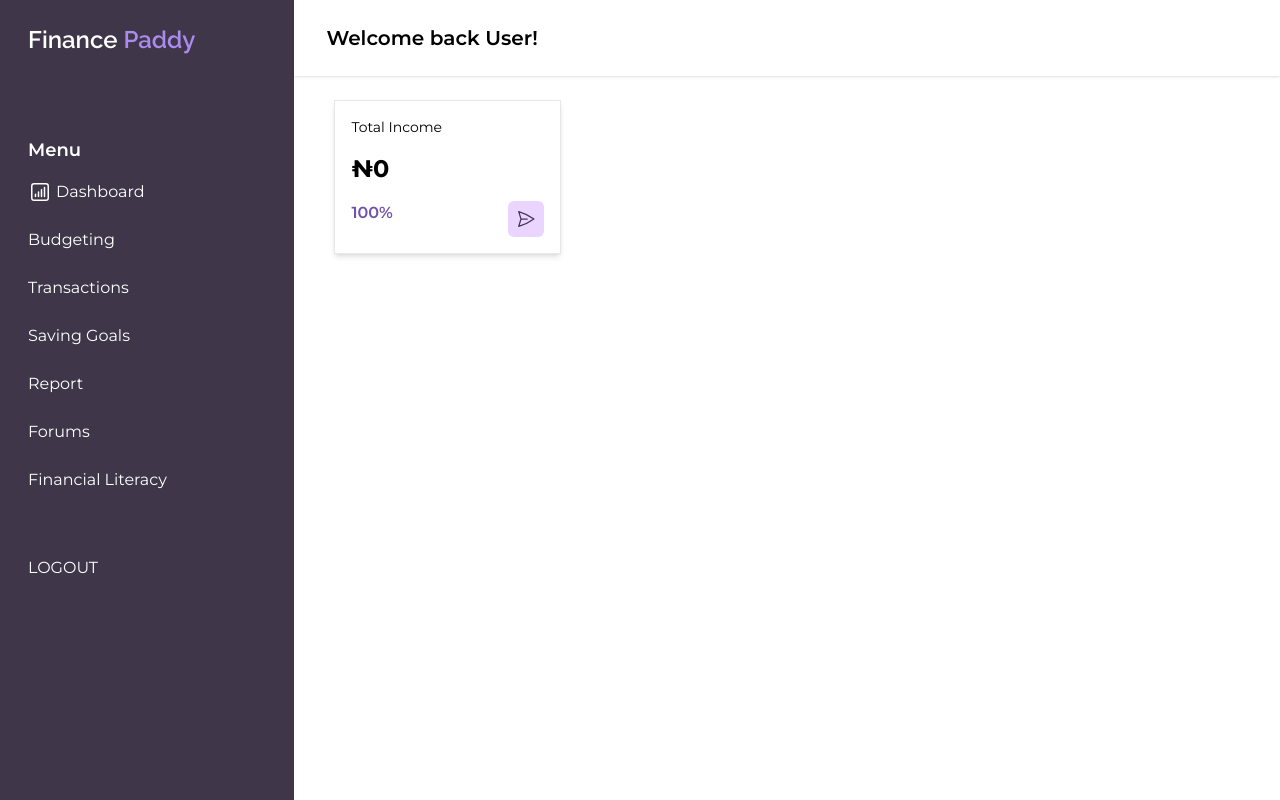
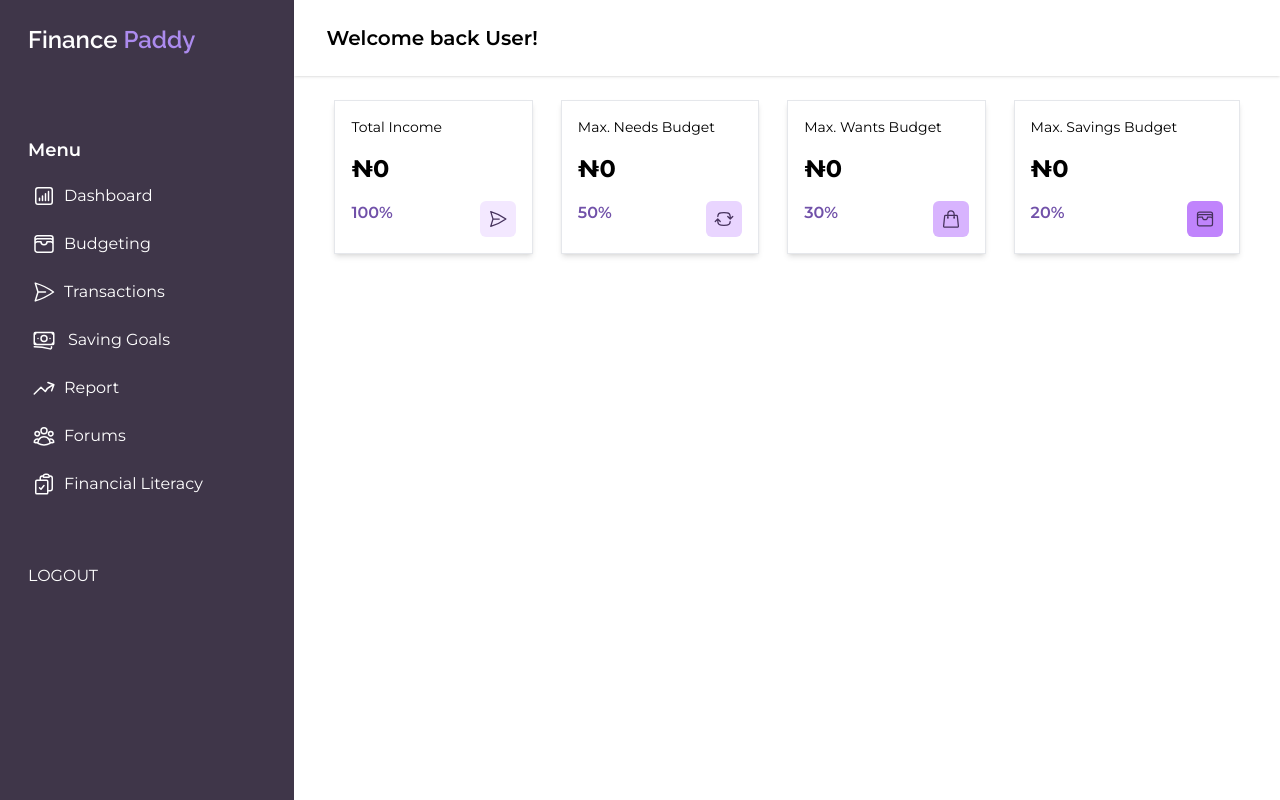
Before and after one commit to mabas-maryam/finance-paddy, a React (Vite) app: page /dashboard in a window 1280 px wide. Built offline with nearby package versions, Linux system fonts and the light colour scheme.

Commit message:
added icons, and some contents on the dashboard

```diff
--- a/src/pages/dashboard/Dashboard.jsx
+++ b/src/pages/dashboard/Dashboard.jsx
@@ -18,8 +18,8 @@ const Dashboard = () => {
           <div className="text-white pt-20">
             <p className="font-semibold text-lg">Menu</p>
 
-            <ul className=" mt-4 flex flex-col space-y-6">
-              <li className="flex items-center gap-1">
+            <ul className=" mt-4 flex flex-col space-y-4 ">
+              <li className="flex items-center gap-2 hover:bg-primary rounded-md p-1 ">
                 <svg
                   xmlns="http://www.w3.org/2000/svg"
                   fill="none"
@@ -36,12 +36,100 @@ const Dashboard = () => {
                 </svg>
                 Dashboard
               </li>
-              <li>Budgeting</li>
-              <li>Transactions</li>
-              <li>Saving Goals</li>
-              <li>Report</li>
-              <li>Forums</li>
-              <li>Financial Literacy</li>
+
+              <li className="flex items-center gap-2 hover:bg-primary rounded-md p-1 ">
+                <svg
+                  xmlns="http://www.w3.org/2000/svg"
+                  fill="none"
+                  viewBox="0 0 24 24"
+                  stroke-width="1.5"
+                  stroke="currentColor"
+                  class="w-6 h-6"
+                >
+                  <path
+                    stroke-linecap="round"
+                    stroke-linejoin="round"
+                    d="M21 12a2.25 2.25 0 0 0-2.25-2.25H15a3 3 0 1 1-6 0H5.25A2.25 2.25 0 0 0 3 12m18 0v6a2.25 2.25 0 0 1-2.25 2.25H5.25A2.25 2.25 0 0 1 3 18v-6m18 0V9M3 12V9m18 0a2.25 2.25 0 0 0-2.25-2.25H5.25A2.25 2.25 0 0 0 3 9m18 0V6a2.25 2.25 0 0 0-2.25-2.25H5.25A2.25 2.25 0 0 0 3 6v3"
+                  ></path>
+                </svg>
+                Budgeting
+              </li>
+
+              <li className="flex items-center gap-2 hover:bg-primary rounded-md p-1">
+                <svg
+                  xmlns="http://www.w3.org/2000/svg"
+                  fill="none"
+                  viewBox="0 0 24 24"
+                  stroke-width="1.5"
+                  stroke="currentColor"
+                  class="w-6 h-6"
+                >
+                  <path
+                    stroke-linecap="round"
+                    stroke-linejoin="round"
+                    d="M6 12 3.269 3.125A59.769 59.769 0 0 1 21.485 12 59.768 59.768 0 0 1 3.27 20.875L5.999 12Zm0 0h7.5"
+                  ></path>
+                </svg>
+                Transactions
+              </li>
+
+              <li className="flex items-center gap-3 hover:bg-primary rounded-md p-1">
+              <svg xmlns="http://www.w3.org/2000/svg" fill="none" viewBox="0 0 24 24" stroke-width="1.5" stroke="currentColor" class="w-6 h-6"><path stroke-linecap="round" stroke-linejoin="round" d="M2.25 18.75a60.07 60.07 0 0 1 15.797 2.101c.727.198 1.453-.342 1.453-1.096V18.75M3.75 4.5v.75A.75.75 0 0 1 3 6h-.75m0 0v-.375c0-.621.504-1.125 1.125-1.125H20.25M2.25 6v9m18-10.5v.75c0 .414.336.75.75.75h.75m-1.5-1.5h.375c.621 0 1.125.504 1.125 1.125v9.75c0 .621-.504 1.125-1.125 1.125h-.375m1.5-1.5H21a.75.75 0 0 0-.75.75v.75m0 0H3.75m0 0h-.375a1.125 1.125 0 0 1-1.125-1.125V15m1.5 1.5v-.75A.75.75 0 0 0 3 15h-.75M15 10.5a3 3 0 1 1-6 0 3 3 0 0 1 6 0Zm3 0h.008v.008H18V10.5Zm-12 0h.008v.008H6V10.5Z"></path></svg>
+                Saving Goals
+              </li>
+
+              <li className="flex items-center gap-2 hover:bg-primary rounded-md p-1">
+                <svg
+                  xmlns="http://www.w3.org/2000/svg"
+                  fill="none"
+                  viewBox="0 0 24 24"
+                  stroke-width="1.5"
+                  stroke="currentColor"
+                  class="w-6 h-6"
+                >
+                  <path
+                    stroke-linecap="round"
+                    stroke-linejoin="round"
+                    d="M2.25 18 9 11.25l4.306 4.306a11.95 11.95 0 0 1 5.814-5.518l2.74-1.22m0 0-5.94-2.281m5.94 2.28-2.28 5.941"
+                  ></path>
+                </svg>
+                Report
+              </li>
+
+              <li className="flex items-center gap-2 hover:bg-primary rounded-md p-1">
+                <svg
+                  xmlns="http://www.w3.org/2000/svg"
+                  fill="none"
+                  viewBox="0 0 24 24"
+                  stroke-width="1.5"
+                  stroke="currentColor"
+                  class="w-6 h-6"
+                >
+                  <path
+                    stroke-linecap="round"
+                    stroke-linejoin="round"
+                    d="M18 18.72a9.094 9.094 0 0 0 3.741-.479 3 3 0 0 0-4.682-2.72m.94 3.198.001.031c0 .225-.012.447-.037.666A11.944 11.944 0 0 1 12 21c-2.17 0-4.207-.576-5.963-1.584A6.062 6.062 0 0 1 6 18.719m12 0a5.971 5.971 0 0 0-.941-3.197m0 0A5.995 5.995 0 0 0 12 12.75a5.995 5.995 0 0 0-5.058 2.772m0 0a3 3 0 0 0-4.681 2.72 8.986 8.986 0 0 0 3.74.477m.94-3.197a5.971 5.971 0 0 0-.94 3.197M15 6.75a3 3 0 1 1-6 0 3 3 0 0 1 6 0Zm6 3a2.25 2.25 0 1 1-4.5 0 2.25 2.25 0 0 1 4.5 0Zm-13.5 0a2.25 2.25 0 1 1-4.5 0 2.25 2.25 0 0 1 4.5 0Z"
+                  ></path>
+                </svg>
+                Forums
+              </li>
+
+              <li className="flex items-center gap-2 hover:bg-primary rounded-md p-1">
+              <svg
+                xmlns="http://www.w3.org/2000/svg"
+                fill="none"
+                viewBox="0 0 24 24"
+                strokeWidth={1.5}
+                stroke="currentColor"
+                className="size-6"
+              >
+                <path
+                  strokeLinecap="round"
+                  strokeLinejoin="round"
+                  d="M11.35 3.836c-.065.21-.1.433-.1.664 0 .414.336.75.75.75h4.5a.75.75 0 0 0 .75-.75 2.25 2.25 0 0 0-.1-.664m-5.8 0A2.251 2.251 0 0 1 13.5 2.25H15c1.012 0 1.867.668 2.15 1.586m-5.8 0c-.376.023-.75.05-1.124.08C9.095 4.01 8.25 4.973 8.25 6.108V8.25m8.9-4.414c.376.023.75.05 1.124.08 1.131.094 1.976 1.057 1.976 2.192V16.5A2.25 2.25 0 0 1 18 18.75h-2.25m-7.5-10.5H4.875c-.621 0-1.125.504-1.125 1.125v11.25c0 .621.504 1.125 1.125 1.125h9.75c.621 0 1.125-.504 1.125-1.125V18.75m-7.5-10.5h6.375c.621 0 1.125.504 1.125 1.125v9.375m-8.25-3 1.5 1.5 3-3.75"
+                />
+              </svg>
+              Financial Literacy</li>
             </ul>
 
             <p className="mt-16">LOGOUT</p>
@@ -55,14 +143,14 @@ const Dashboard = () => {
 
           <div className="mt-6 px-10">
             <div className="grid grid-cols-4">
-              <div className="bg-white p-4 border shadow-md flex flex-col space-y-4">
+              <div className="bg-white p-4 border shadow-md flex flex-col space-y-4 mr-7">
                 <p className="text-sm">Total Income</p>
 
                 <p className="font-bold text-2xl">₦0</p>
 
                 <div className="flex justify-between">
                   <p className="text-primary font-semibold">100%</p>
-                  <span className="p-2 rounded-md bg-purple-200">
+                  <span className="p-2 rounded-md bg-purple-100">
                     <svg
                       xmlns="http://www.w3.org/2000/svg"
                       fill="none"
@@ -80,6 +168,84 @@ const Dashboard = () => {
                   </span>
                 </div>
               </div>
+
+              <div className="bg-white p-4 border shadow-md flex flex-col space-y-4 mr-7">
+                <p className="text-sm">Max. Needs Budget</p>
+
+                <p className="font-bold text-2xl">₦0</p>
+
+                <div className="flex justify-between">
+                  <p className="text-primary font-semibold">50%</p>
+                  <span className="p-2 rounded-md bg-purple-200">
+                    <svg
+                      xmlns="http://www.w3.org/2000/svg"
+                      fill="none"
+                      viewBox="0 0 24 24"
+                      stroke-width="1.5"
+                      stroke="#46325D"
+                      class="w-5 h-5"
+                    >
+                      <path
+                        stroke-linecap="round"
+                        stroke-linejoin="round"
+                        d="M19.5 12c0-1.232-.046-2.453-.138-3.662a4.006 4.006 0 0 0-3.7-3.7 48.678 48.678 0 0 0-7.324 0 4.006 4.006 0 0 0-3.7 3.7c-.017.22-.032.441-.046.662M19.5 12l3-3m-3 3-3-3m-12 3c0 1.232.046 2.453.138 3.662a4.006 4.006 0 0 0 3.7 3.7 48.656 48.656 0 0 0 7.324 0 4.006 4.006 0 0 0 3.7-3.7c.017-.22.032-.441.046-.662M4.5 12l3 3m-3-3-3 3"
+                      ></path>
+                    </svg>
+                  </span>
+                </div>
+              </div>
+
+              <div className="bg-white p-4 border shadow-md flex flex-col space-y-4 mr-7">
+                <p className="text-sm">Max. Wants Budget</p>
+
+                <p className="font-bold text-2xl">₦0</p>
+
+                <div className="flex justify-between">
+                  <p className="text-primary font-semibold">30%</p>
+                  <span className="p-2 rounded-md bg-purple-300">
+                    <svg
+                      xmlns="http://www.w3.org/2000/svg"
+                      fill="none"
+                      viewBox="0 0 24 24"
+                      stroke-width="1.5"
+                      stroke="#46325D"
+                      class="w-5 h-5"
+                    >
+                      <path
+                        stroke-linecap="round"
+                        stroke-linejoin="round"
+                        d="M15.75 10.5V6a3.75 3.75 0 1 0-7.5 0v4.5m11.356-1.993 1.263 12c.07.665-.45 1.243-1.119 1.243H4.25a1.125 1.125 0 0 1-1.12-1.243l1.264-12A1.125 1.125 0 0 1 5.513 7.5h12.974c.576 0 1.059.435 1.119 1.007ZM8.625 10.5a.375.375 0 1 1-.75 0 .375.375 0 0 1 .75 0Zm7.5 0a.375.375 0 1 1-.75 0 .375.375 0 0 1 .75 0Z"
+                      ></path>
+                    </svg>
+                  </span>
+                </div>
+              </div>
+
+              <div className="bg-white p-4 border shadow-md flex flex-col space-y-4 ">
+                <p className="text-sm">Max. Savings Budget</p>
+
+                <p className="font-bold text-2xl">₦0</p>
+
+                <div className="flex justify-between">
+                  <p className="text-primary font-semibold">20%</p>
+                  <span className="p-2 rounded-md bg-purple-400">
+                    <svg
+                      xmlns="http://www.w3.org/2000/svg"
+                      fill="none"
+                      viewBox="0 0 24 24"
+                      stroke-width="1.5"
+                      stroke="#46325D"
+                      class="w-5 h-5"
+                    >
+                      <path
+                        stroke-linecap="round"
+                        stroke-linejoin="round"
+                        d="M21 12a2.25 2.25 0 0 0-2.25-2.25H15a3 3 0 1 1-6 0H5.25A2.25 2.25 0 0 0 3 12m18 0v6a2.25 2.25 0 0 1-2.25 2.25H5.25A2.25 2.25 0 0 1 3 18v-6m18 0V9M3 12V9m18 0a2.25 2.25 0 0 0-2.25-2.25H5.25A2.25 2.25 0 0 0 3 9m18 0V6a2.25 2.25 0 0 0-2.25-2.25H5.25A2.25 2.25 0 0 0 3 6v3"
+                      ></path>
+                    </svg>
+                  </span>
+                </div>
+              </div>
             </div>
           </div>
         </div>
```
